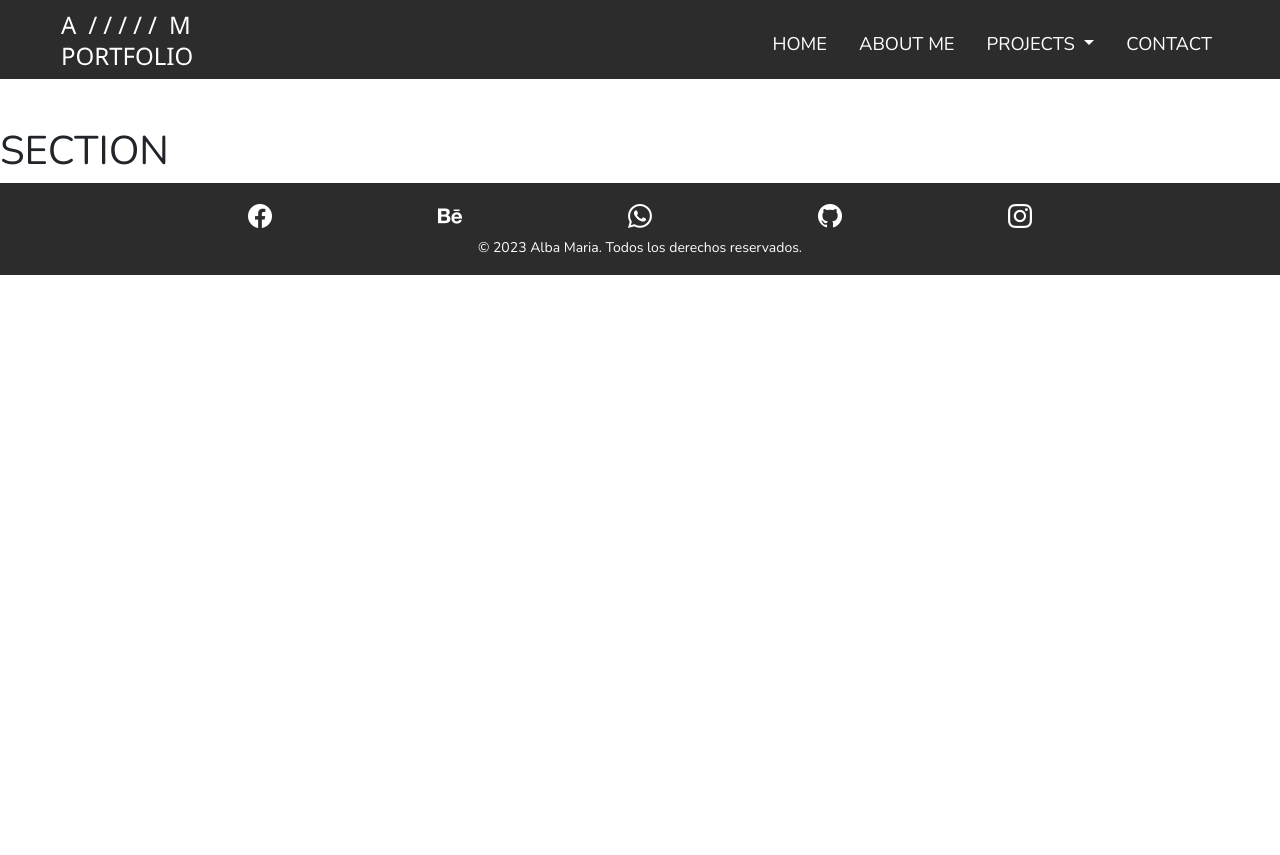
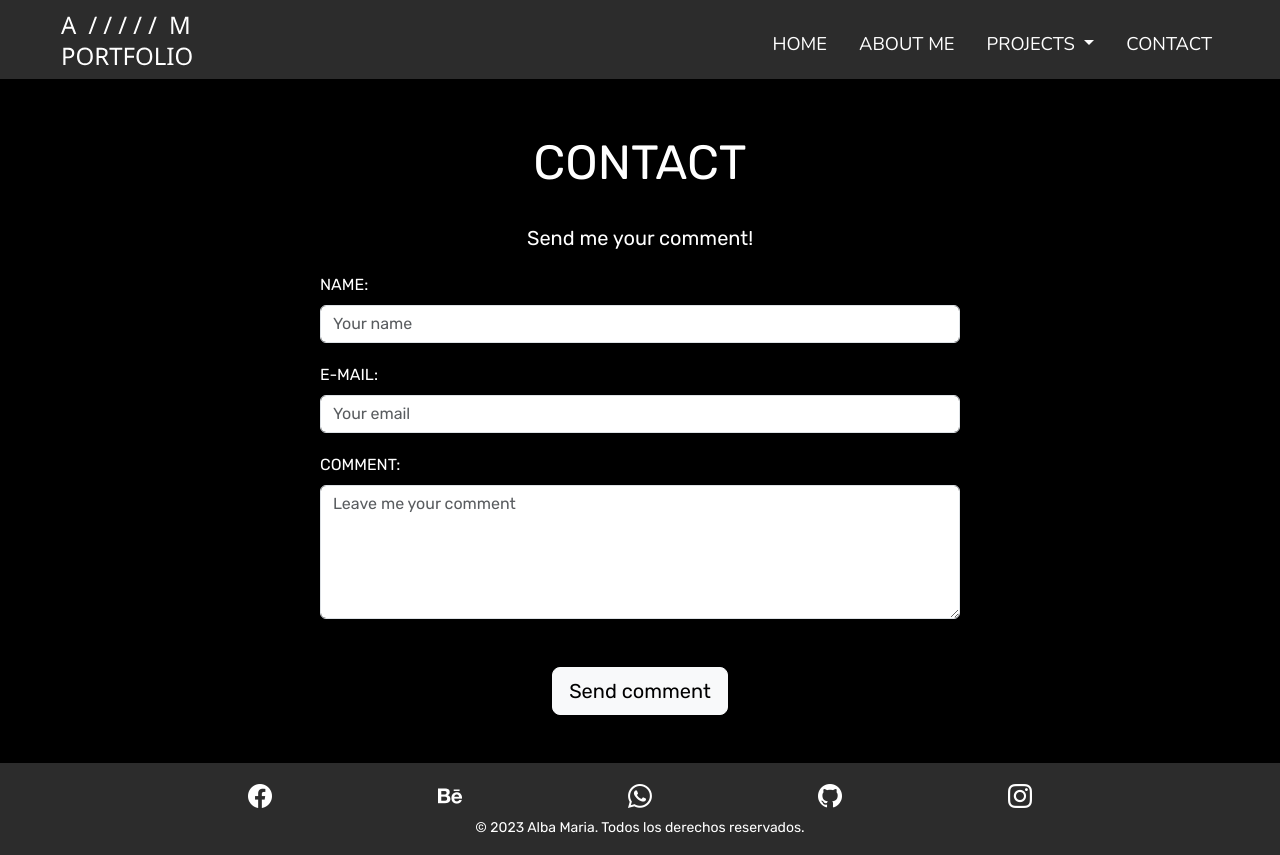
Before and after one commit to albapro/portfolio-Alba-Maria, a plain HTML site: page contact.html in a window 1280 px wide. Before the commit the page ends 800 px from the top, so only its background shows below. Drawn offline with nearby package versions, Linux system fonts and the light colour scheme.

Commit message:
created contact page

```diff
--- a/contact.html
+++ b/contact.html
@@ -47,8 +47,33 @@
         </div>
     </nav>
   </header>
-  <main class="pt-5">
-     <h1>SECTION</h1>
+  <main class="pt-5 align-items-lg-center bg-black">
+    <section class="text-center text-white">
+      <p class="titles pb-2">CONTACT</p>
+      <p class="subtitles">Send me your comment!</p>
+   </section>
+   <article class="col-12 col-lg-6 order-lg-1 mx-auto pb-5">
+    <form action="https://formsubmit.co/albamaria.idi@gmail.com" method="POST">
+      <div class="mb-3">
+        <label class="form-text" for="name">NAME:</label>
+        <input class="form-control" id="name" name="name" placeholder="Your name" type="text" required/>
+      </div>
+      <div class="mb-3">
+        <label class="form-text" for="email">E-MAIL:</label>
+        <input class="form-control" id="email" name="email" placeholder="Your email" type="email" required/>
+      </div>
+      <div class="mb-3">
+        <label class="form-text" for="comments">COMMENT:</label>
+        <textarea rows= "5" class="form-control" id="comments" name="comments" placeholder="Leave me your comment"required></textarea>
+      </div>
+      <div class="mt-5 text-center">
+        <button type="submit" class="btn btn-lg btn-light">Send comment</button>
+        <input type="hidden" name="_next" value="https:// /gracias.html"/>
+        <input type="hidden" name="_subject" value="Comment portfolio'Alba Maria"/>
+      </div>
+    </form>
+  </article>
+  </main>
   <footer class="bg-dark p-3">
     <div class="container text-center">
       <nav class="d-flex justify-content-evenly">
--- a/css/style.css
+++ b/css/style.css
@@ -28,8 +28,12 @@ a:hover {
     color: var(--bg-color);
   }
 
+body {
+    font-family: 'Rubik';
+}
 
-body {
+
+nav {
     font-family: 'Nunito';
 }
 
@@ -78,34 +82,34 @@ body {
 
 /*--------MY STYLES--------*/
 
-h2{
-    font-family: 'Rubik';
-}
+
 
 .i-am{
     font-size: 36px;
-    font-family: 'Rubik';
 }
 
 .based{
     font-size: 36px;
-    font-family: 'Rubik';
 }
 
 .titles{
-    font-family: 'Rubik';
     font-size: 48px;
 }
 
-.subtitles{
-    font-family: 'Rubik';
+.subtitles {
     font-size: 20px;
 }
 
 .subtitles1{
-    font-family: 'Rubik';
     font-size: 20px;
 }
+
+.form-text {
+    margin-bottom: .5rem;
+    font-size: 1em;
+    color: var(--first-color);
+  }
+
 
 /*--------MEDIA QUERIES--------*/
 /* // Small devices (landscape phones, 576px and up) */
```
